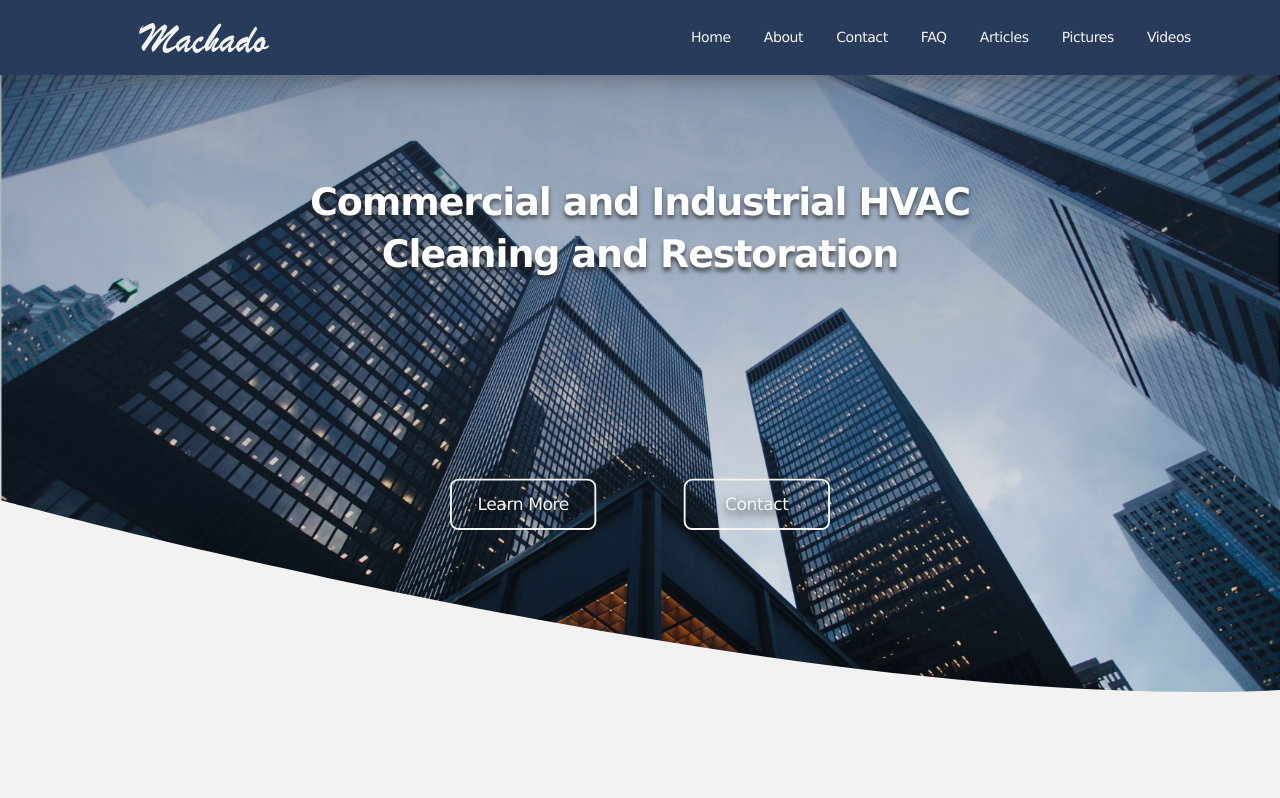
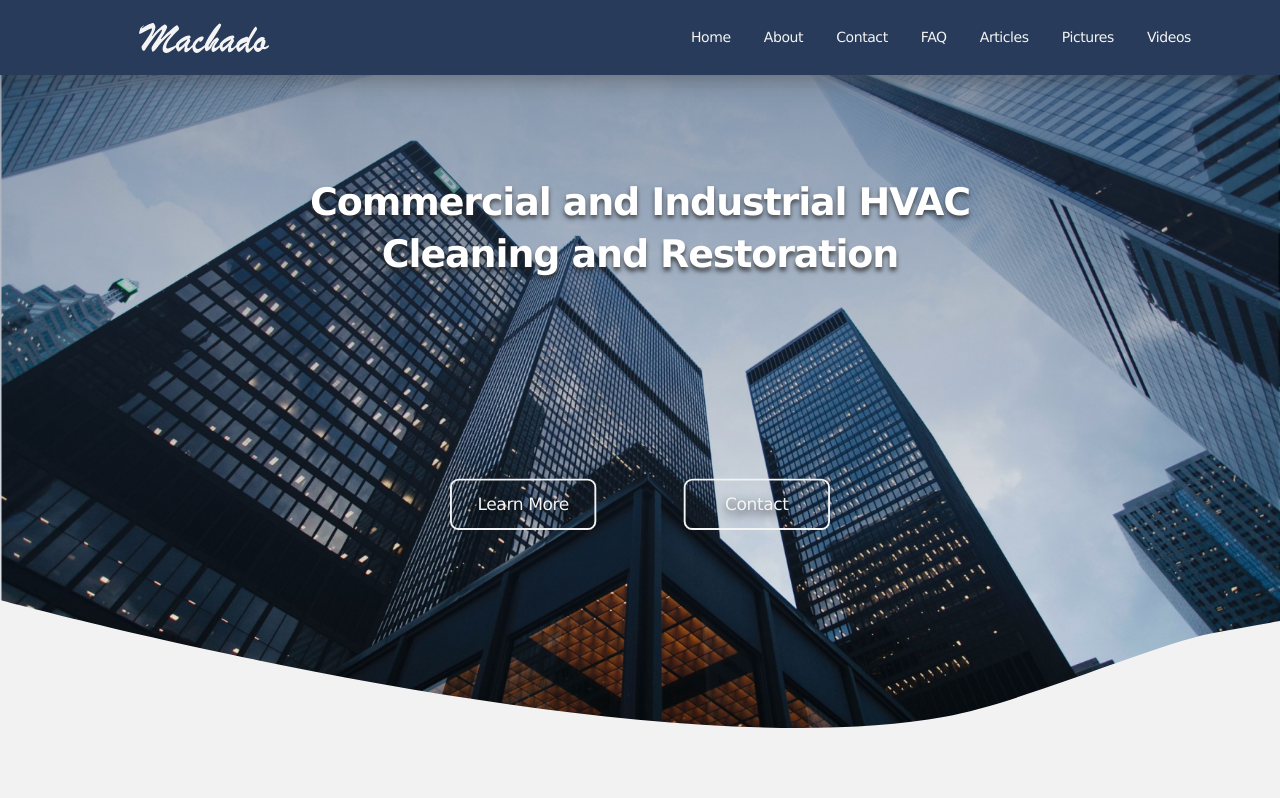
Before and after one commit to jamesaluna/Machado-Air, a React (Create React App) app: page / in a window 1280 px wide. Shown: the top 798 px of the page. Built offline with nearby package versions, Linux system fonts and the light colour scheme.

Commit message:
updated landing page vector

```diff
--- a/src/Components.css
+++ b/src/Components.css
@@ -252,7 +252,7 @@
     background-size: cover;
     position: absolute;
     width: 100vw;
-    height: 300px;
+    height: 200px;
     bottom: 0;
 }
 .landingPageContent {
```
